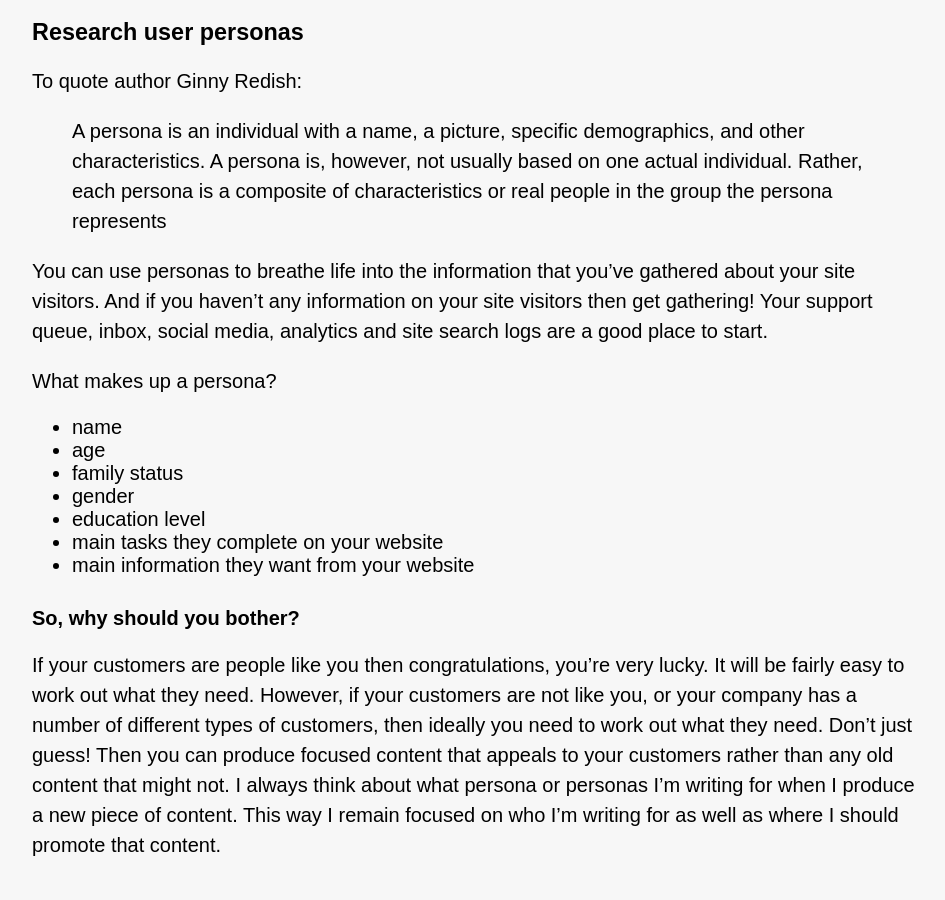
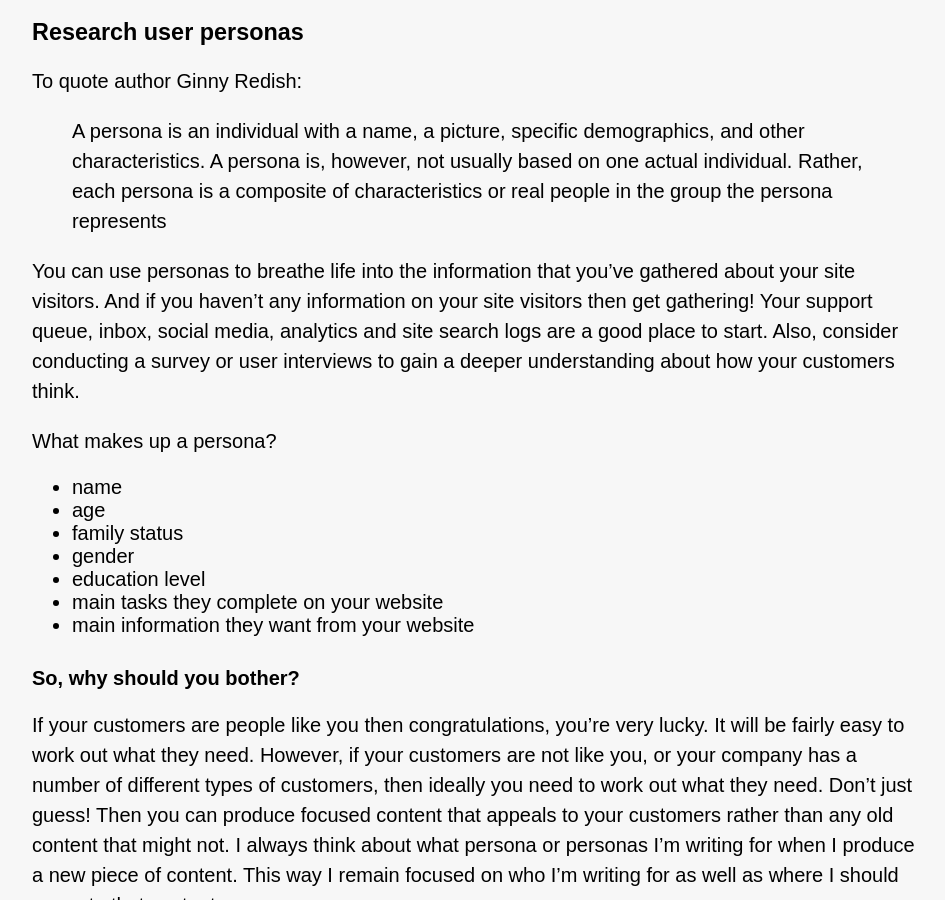
Before and after one commit to smokingpun/smokingpun.github.io, a Jekyll site: the page built from content_strategy_for_startups.md, in a window 1280 px wide and 900 px high, scrolled down 7367 px. Shown: the whole window, without its empty margins (160-1105 px from the left). Built offline with Jekyll 4.4.1, drawn with Linux system fonts in a browser that asks for light colours; nearby versions of some CDN libraries; some of the changed text lies outside the part shown.

Commit message:
update content strategy guide

```diff
--- a/_layouts/homepage.html
+++ b/_layouts/homepage.html
@@ -65,7 +65,7 @@
       <article>
         <figure id="bullet-2" class="journey-bullet _jsPlumb_endpoint_anchor_">2.</figure>
         <h2>Redesigning your website</h2>
-        <p>If you have a low conversion rate, your company has changed its business model or you just feel that your site is out-of-date, then you might be considering a partial or complete website redesign. I can help by <a href="http://contentedstrategy.com/blog/2014/02/05/Redesigning-Vimcasts-The-Analytics-Overview.html#.UvO0_mTV9Us">seeing how people are engaging with your site</a> and <a href="/blog/2014/01/27/Redesigning-Vimcasts-The_User_Survey.html#.UvC9nWTV9Us">what your users think of your site</a>. I can then draw up wireframes for key pages, offer page-level content guidelines and sometimes also write the copy. This content-first approach to a website redesign will ensure that your webite is user-friendly and focused on your business goals. It will also make life easier for designers and developers down the line, resulting in a cost saving for your company.</p>
+        <p>If you have a low conversion rate, your company has changed its business model or you just feel that your site is out-of-date, then you might be considering a partial or complete website redesign. I can help by <a href="http://contentedstrategy.com/blog/2014/02/05/Redesigning-Vimcasts-The-Analytics-Overview.html#.UvO0_mTV9Us">seeing how people are engaging with your site</a> and <a href="/blog/2014/01/27/Redesigning-Vimcasts-The_User_Survey.html#.UvC9nWTV9Us">what your users think of your site</a>. I can then draw up wireframes for key pages, offer page-level content guidelines and sometimes also write the copy. This content-first approach to a website redesign will ensure that your website is user-friendly and focused on your business goals. It will also make life easier for designers and developers down the line, resulting in a cost saving for your company.</p>
       </article>
     </section>
 
@@ -91,7 +91,7 @@
     	<h2>My Projects</h2>
     	<p>After spending ten years working as a freelance project manager, editor and writer, I decided in 2013 that I needed more of a challenge: content strategy fitted the bill perfectly. I'm loving it so far. See below for some examples of my content strategy work.</p>
       <h3>How I Work</h3>
-      <p>I usually write in Markdown/HTML and committ to <a href="https://github.com/smokingpun">Github</a> when I'm working with tech startups. Otherwise, I tend to use GoogleDocs. I can be flexible though, and I'm happy to advise on workflow options that will streamline the content production process.</p>
+      <p>I usually write in Markdown/HTML and commit to <a href="https://github.com/smokingpun">Github</a> when I'm working with tech startups. Otherwise, I tend to use GoogleDocs. I can be flexible though, and I'm happy to advise on workflow options that will streamline the content production process.</p>
 
 
 
--- a/content_strategy_for_startups.md
+++ b/content_strategy_for_startups.md
@@ -177,7 +177,7 @@ To quote author Ginny Redish:
 
 > A persona is an individual with a name, a picture, specific demographics, and other characteristics. A persona is, however, not usually based on one actual individual. Rather, each persona is a composite of characteristics or real people in the group the persona represents
 
-You can use personas to breathe life into the information that you've gathered about your site visitors. And if you haven't any information on your site visitors then get gathering! Your support queue, inbox, social media, analytics and site search logs are a good place to start.
+You can use personas to breathe life into the information that you've gathered about your site visitors. And if you haven't any information on your site visitors then get gathering! Your support queue, inbox, social media, analytics and site search logs are a good place to start. Also, consider conducting a survey or user interviews to gain a deeper understanding about how your customers think.
 
 What makes up a persona?
 
```
Also changed, not shown: other parts of content_strategy_for_startups.md (+1 -1 lines).
